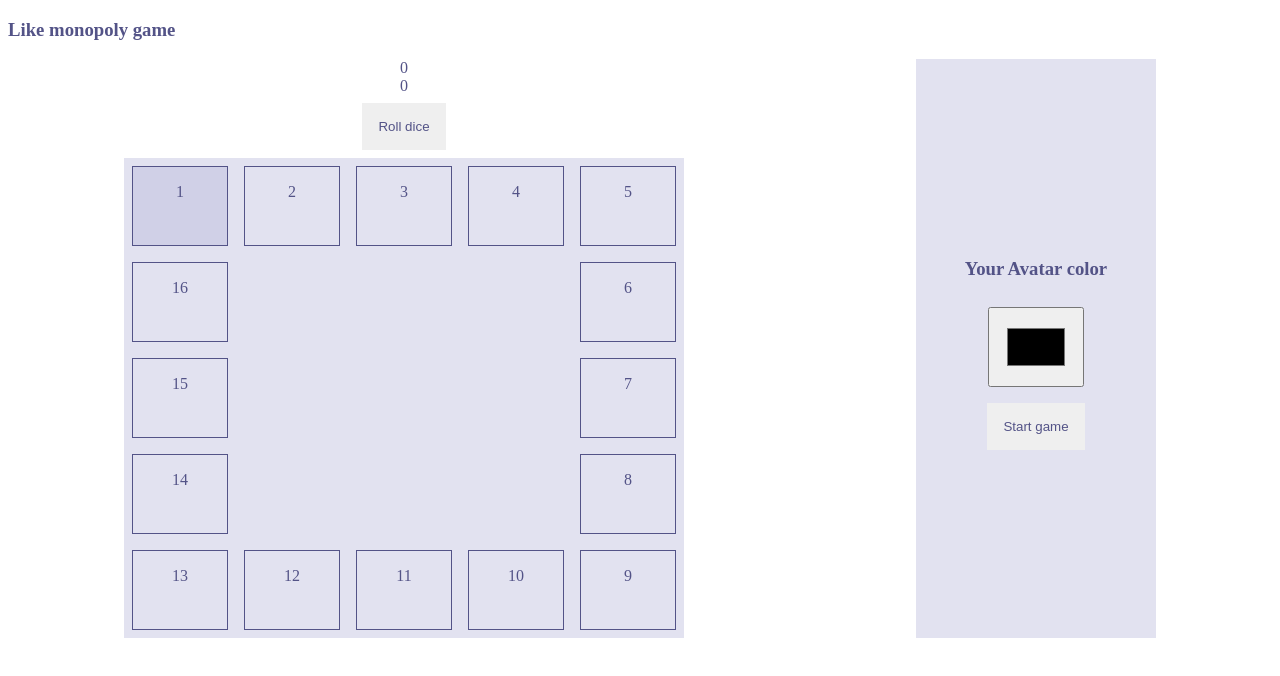
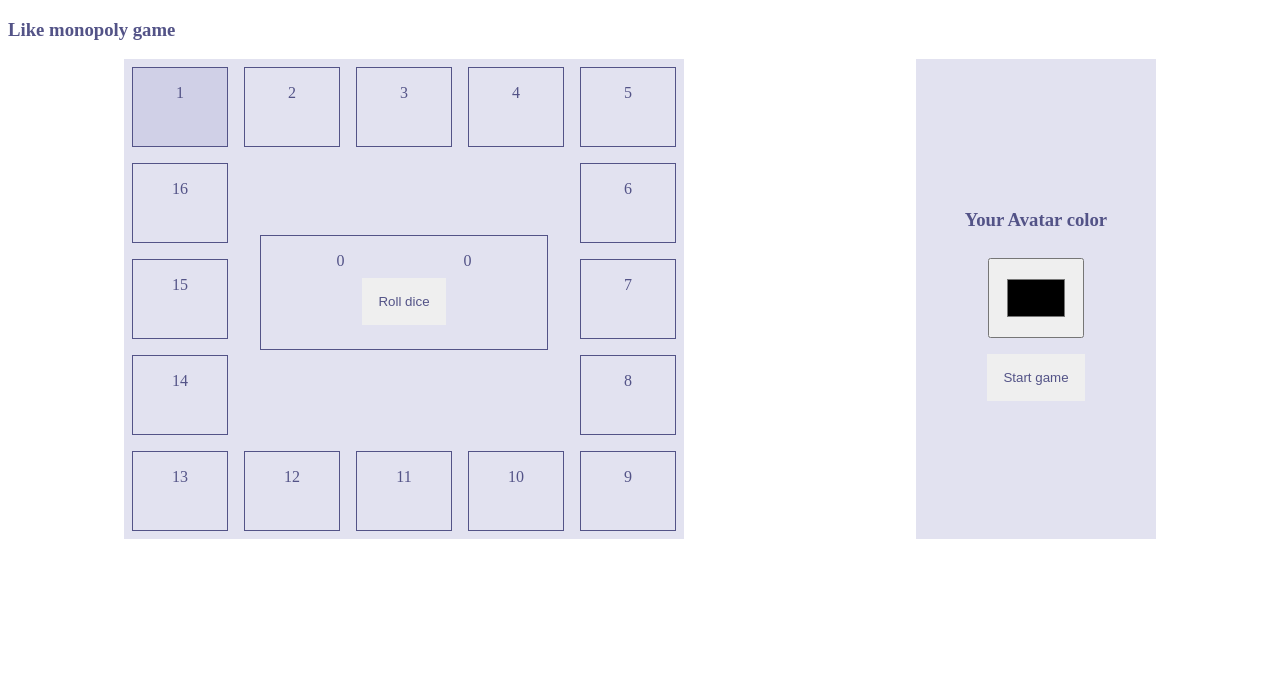
Before and after one commit to KlimaGi/2-game, a React (Create React App) app: page / in a window 1280 px wide. Shown: the top 676 px of the page. Built offline with nearby package versions, Linux system fonts and the light colour scheme.

Commit message:
feat: pick color works, steps count works

```diff
--- a/src/App.js
+++ b/src/App.js
@@ -60,6 +60,8 @@ function App() {
 
   const [boxes, setBoxes] = useState([]);
   const [avatarLocation, setAvatarLocation] = useState('1');
+  const [steps, setSteps] = useState(0);
+  console.log('steps', steps);
 
   useEffect(() => {
     // let arr = [...items];
@@ -70,10 +72,10 @@ function App() {
 
 
   function avatarColor(pickedColor) {
-    // const boxesUpdate = [...boxes];
-    // const selected = boxesUpdate.find(x => x.xy === selectedBox);
-    // selected.color = pickedColor;
-    // setBoxes(boxesUpdate);
+    const boxesUpdate = [...boxes];
+    const locate = boxesUpdate.find(x => x.xy === avatarLocation);
+    locate.color = pickedColor;
+    setBoxes(boxesUpdate);
     console.log('pickedColor', pickedColor);
   }
 
@@ -81,7 +83,12 @@ function App() {
     <>
       <h3>Like monopoly game</h3>
       <div className="main d-flex">
-        <Container boxes={boxes} setAvatarLocation={setAvatarLocation} avatarLocation={avatarLocation} />
+        <Container
+          boxes={boxes}
+          setAvatarLocation={setAvatarLocation}
+          avatarLocation={avatarLocation}
+          setSteps={setSteps}
+        />
         <SideBar
           avatarColor={avatarColor}
         />
--- a/src/components/container.jsx
+++ b/src/components/container.jsx
@@ -2,13 +2,13 @@ import React from 'react';
 import ContainerItem from './container-item';
 import RollDice from './roll-dice';
 
-const Container = ({ boxes, setSelectedBox, avatarLocation }) => {
+const Container = ({ boxes, setSelectedBox, avatarLocation, setSteps }) => {
 
 
   return (
-    <div>
-      <div>
-        <RollDice />
+    <div className='main-block'>
+      <div className='inside-block'>
+        <RollDice setSteps={setSteps} />
       </div>
       <div className='container'>
         {boxes.map(box => (
--- a/src/components/roll-dice.jsx
+++ b/src/components/roll-dice.jsx
@@ -1,6 +1,6 @@
 import React, { useState } from 'react';
 
-const RollDice = () => {
+const RollDice = ({ setSteps }) => {
   const [getResult, setResult] = useState([0, 0]);
 
   const result = () => {
@@ -13,12 +13,17 @@ const RollDice = () => {
     const dice2 = randomNumber(6, 1);
 
     setResult([dice1, dice2]);
+    setSteps(dice1 + dice2);
   };
 
+
+  // todo: make dice look good
   return (
-    <div>
-      <div>{getResult[0]}</div>
-      <div>{getResult[1]}</div>
+    <div className='roll-dice-block'>
+      <div className='d-flex'>
+        <div>{getResult[0]}</div>
+        <div>{getResult[1]}</div>
+      </div>
       <button onClick={result} className='button'>Roll dice</button>
     </div>
   )
--- a/src/styles.css
+++ b/src/styles.css
@@ -59,3 +59,25 @@
   background-color: var(--light-grey);
   border-style: none;
 }
+
+/* container blocks */
+
+.d-flex {
+  display: flex;
+}
+
+.main-block {
+  position: relative;
+}
+.inside-block{
+position: absolute;
+right: 8.5rem;
+top: 11rem;
+
+}
+
+.roll-dice-block{
+  border: 1px solid var(--dark);
+  width: 18rem;
+  padding: 1rem;
+}
```
